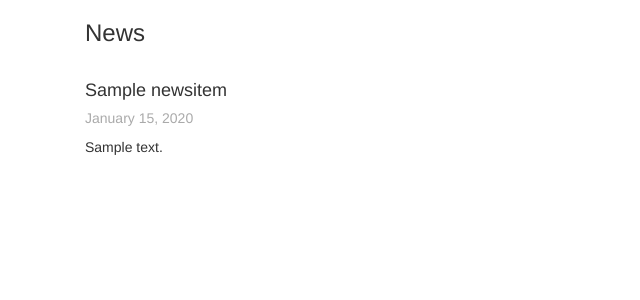
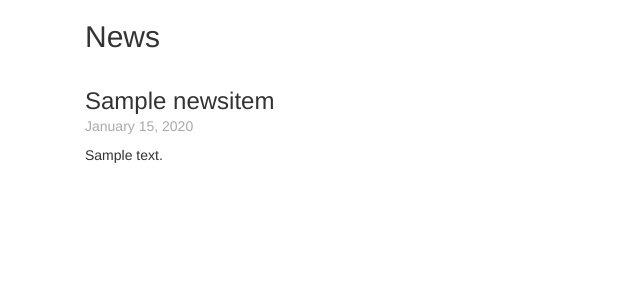
Before and after one commit to inchingforward/gh, a Django app: page /news/ in a window 1280 px wide. Shown: the part 50-350 px from the top of the page, without its empty margins (0-640 px from the left). Run offline with Django 3.2, Linux system fonts and the light colour scheme; tables that the repository leaves empty hold one stand-in row (values such as "Sample post"); parts of the project's set-up code (start-up, migrations or seed data) failed here and were passed over.

Commit message:
News style changes.

```diff
--- a/gh/static/css/gh.css
+++ b/gh/static/css/gh.css
@@ -11,10 +11,14 @@
     margin-left: 15px;
 }
 
-#news h4 {
+#news h3 {
     margin-top: 35px;
+    margin-bottom: 5px;
 }
 
-#news h5 {
+#news h4 {
     color: #aaa;
+    font-size: 14px;
+    margin-top: 0;
+    padding-top: 0;
 }
--- a/gh/templates/news/newsitem_list.html
+++ b/gh/templates/news/newsitem_list.html
@@ -3,10 +3,10 @@
 
 {% block content %}
 <div id="news">
-<h3>News</h3>
+<h2>News</h2>
 {% for news_item in object_list %}
-    <h4>{{ news_item.title }}</h2>
-    <h5>{{ news_item.created|date:"F d, Y" }}</h3>
+    <h3>{{ news_item.title }}</h2>
+    <h4>{{ news_item.created|date:"F d, Y" }}</h3>
     {{ news_item.details|markdown }}
 {% endfor %}
 </div>
```
